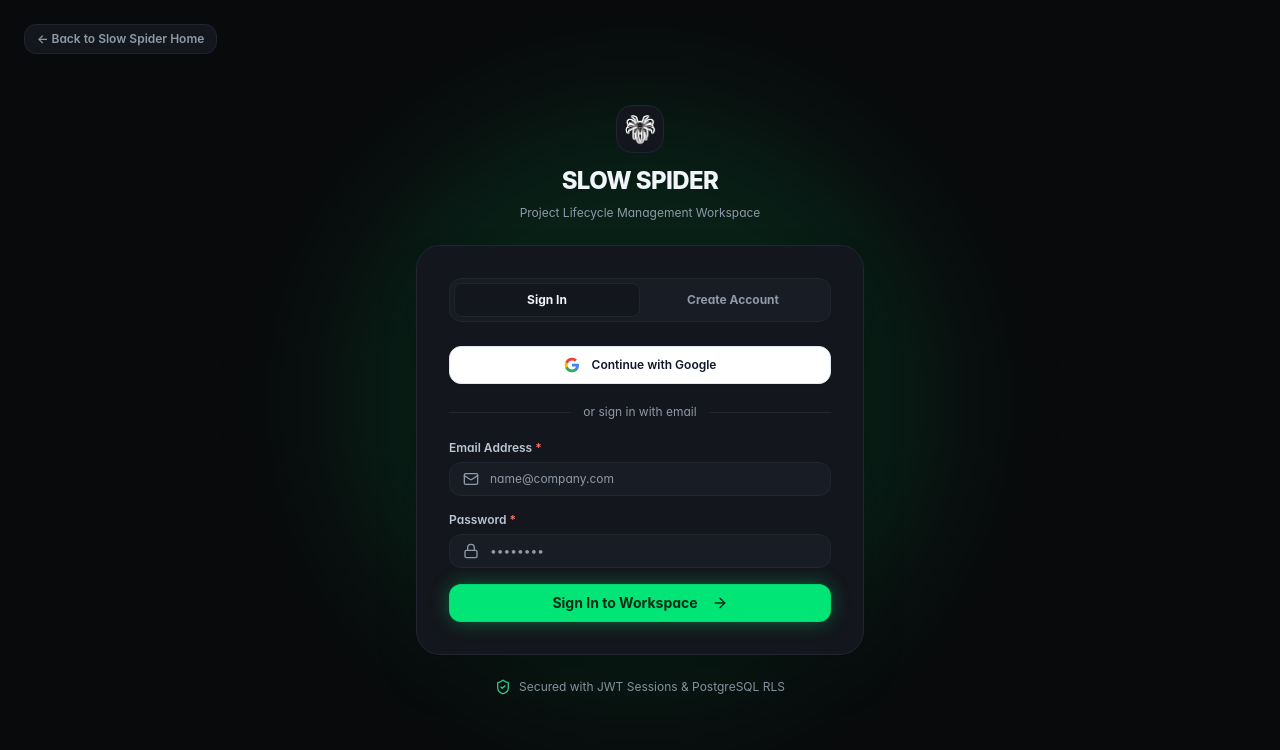
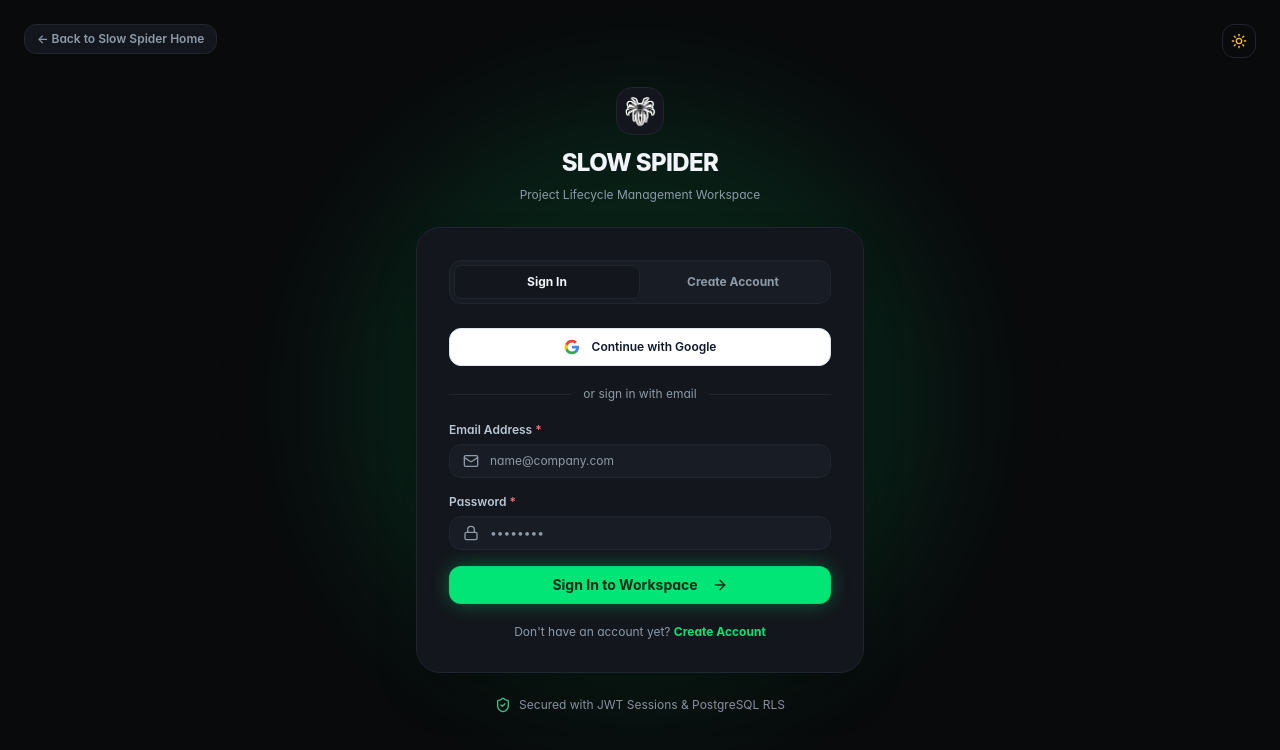
Before and after one commit to Kushagra110504/Slow-Spider, a React (Vite) app: page / in a window 1280 px wide. Both pictures are taken after a click on the button "Sign In". Shown: the top 750 px of the page. Built offline with nearby package versions, Linux system fonts and the light colour scheme; no server answers; the database is empty.

Commit message:
Fix landing page theme toggle and auth mode navigation

```diff
--- a/src/App.tsx
+++ b/src/App.tsx
@@ -17,11 +17,28 @@ function AuthenticatedApp() {
   const [currentTab, setCurrentTab] = useState<NavTab>('dashboard');
   const [selectedProjectId, setSelectedProjectId] = useState<string>('proj-1');
   const [publicView, setPublicView] = useState<'landing' | 'auth'>('landing');
+  const [authMode, setAuthMode] = useState<'signin' | 'signup'>('signin');
 
   const [isDarkMode, setIsDarkMode] = useState<boolean>(() => {
     const saved = localStorage.getItem('pv_theme');
     return saved !== null ? saved === 'dark' : true;
   });
+
+  useEffect(() => {
+    if (isDarkMode) {
+      document.documentElement.classList.add('dark');
+      document.documentElement.classList.remove('light');
+      document.body.classList.add('dark');
+      document.body.classList.remove('light');
+      localStorage.setItem('pv_theme', 'dark');
+    } else {
+      document.documentElement.classList.remove('dark');
+      document.documentElement.classList.add('light');
+      document.body.classList.remove('dark');
+      document.body.classList.add('light');
+      localStorage.setItem('pv_theme', 'light');
+    }
+  }, [isDarkMode]);
 
   const handleToggleDarkMode = (val?: boolean) => {
     setIsDarkMode(prev => typeof val === 'boolean' ? val : !prev);
@@ -37,12 +54,25 @@ function AuthenticatedApp() {
 
   if (!isAuthenticated) {
     if (publicView === 'auth') {
-      return <AuthPage onBackToHome={() => setPublicView('landing')} />;
+      return (
+        <AuthPage
+          initialMode={authMode}
+          onBackToHome={() => setPublicView('landing')}
+          isDarkMode={isDarkMode}
+          onToggleDarkMode={handleToggleDarkMode}
+        />
+      );
     }
     return (
       <LandingPage
-        onStartNow={() => setPublicView('auth')}
-        onSignIn={() => setPublicView('auth')}
+        onStartNow={() => {
+          setAuthMode('signup');
+          setPublicView('auth');
+        }}
+        onSignIn={() => {
+          setAuthMode('signin');
+          setPublicView('auth');
+        }}
         isDarkMode={isDarkMode}
         onToggleDarkMode={handleToggleDarkMode}
       />
@@ -71,6 +101,8 @@ function AuthenticatedApp() {
       onSelectTab={(tab) => handleNavigate(tab)}
       selectedProjectId={selectedProjectId}
       onNavigateToProject={handleNavigateToProject}
+      isDarkMode={isDarkMode}
+      onToggleDarkMode={handleToggleDarkMode}
     >
       {currentTab === 'dashboard' && (
         <DashboardPage onNavigate={handleNavigate} />
--- a/src/components/layout/AppLayout.tsx
+++ b/src/components/layout/AppLayout.tsx
@@ -17,6 +17,8 @@ interface AppLayoutProps {
   selectedProjectId?: string;
   onNavigateToProject: (projectId: string) => void;
   children: React.ReactNode;
+  isDarkMode?: boolean;
+  onToggleDarkMode?: (val?: boolean) => void;
 }
 
 import { useAuth } from '../../context/AuthContext';
@@ -27,12 +29,16 @@ export const AppLayout: React.FC<AppLayoutProps> = ({
   selectedProjectId,
   onNavigateToProject,
   children,
+  isDarkMode: propIsDarkMode,
+  onToggleDarkMode: propOnToggleDarkMode,
 }) => {
   const { user } = useAuth();
-  const [isDarkMode, setIsDarkMode] = useState<boolean>(() => {
+  const [internalDarkMode, setInternalDarkMode] = useState<boolean>(() => {
     const saved = localStorage.getItem('pv_theme');
     return saved !== null ? saved === 'dark' : true;
   });
+
+  const isDarkMode = propIsDarkMode !== undefined ? propIsDarkMode : internalDarkMode;
 
   const [isSearchOpen, setIsSearchOpen] = useState(false);
   const [isNotificationsOpen, setIsNotificationsOpen] = useState(false);
@@ -100,7 +106,11 @@ export const AppLayout: React.FC<AppLayoutProps> = ({
   const [isMobileSidebarOpen, setIsMobileSidebarOpen] = useState(false);
 
   const handleToggleDarkMode = (val?: boolean) => {
-    setIsDarkMode(prev => typeof val === 'boolean' ? val : !prev);
+    if (propOnToggleDarkMode) {
+      propOnToggleDarkMode(val);
+    } else {
+      setInternalDarkMode(prev => typeof val === 'boolean' ? val : !prev);
+    }
   };
 
   const handleCreatedProject = (project: Project) => {
--- a/src/pages/AuthPage.tsx
+++ b/src/pages/AuthPage.tsx
@@ -1,24 +1,39 @@
-import React, { useState } from 'react';
+import React, { useState, useEffect } from 'react';
 import {
   Lock, Mail, User as UserIcon,
-  ArrowRight, ShieldCheck, AlertCircle, Info
+  ArrowRight, ShieldCheck, AlertCircle, Info,
+  Sun, Moon
 } from 'lucide-react';
 import { useAuth } from '../context/AuthContext';
 import { Button } from '../components/ui/Button';
 
 interface AuthPageProps {
   onBackToHome?: () => void;
+  initialMode?: 'signin' | 'signup';
+  isDarkMode?: boolean;
+  onToggleDarkMode?: (val?: boolean) => void;
 }
 
-export const AuthPage: React.FC<AuthPageProps> = ({ onBackToHome }) => {
+export const AuthPage: React.FC<AuthPageProps> = ({
+  onBackToHome,
+  initialMode = 'signin',
+  isDarkMode,
+  onToggleDarkMode,
+}) => {
   const { login, signup, loginWithGoogle } = useAuth();
-  const [mode, setMode] = useState<'signin' | 'signup'>('signin');
+  const [mode, setMode] = useState<'signin' | 'signup'>(initialMode);
   const [email, setEmail] = useState('');
   const [password, setPassword] = useState('');
   const [name, setName] = useState('');
   const [error, setError] = useState<string | null>(null);
   const [isLoading, setIsLoading] = useState(false);
   const [showGoogleNotice, setShowGoogleNotice] = useState(false);
+
+  useEffect(() => {
+    setMode(initialMode);
+    setError(null);
+    setShowGoogleNotice(false);
+  }, [initialMode]);
 
   const handleSubmit = async (e: React.FormEvent) => {
     e.preventDefault();
@@ -63,9 +78,20 @@ export const AuthPage: React.FC<AuthPageProps> = ({ onBackToHome }) => {
       {onBackToHome && (
         <button
           onClick={onBackToHome}
-          className="absolute top-6 left-6 text-xs font-semibold text-vault-textMuted hover:text-vault-textPrimary flex items-center gap-2 px-3 py-1.5 rounded-xl bg-vault-card hover:bg-vault-cardHover border border-vault-border transition-all cursor-pointer"
+          className="absolute top-6 left-6 text-xs font-semibold text-vault-textMuted hover:text-vault-textPrimary flex items-center gap-2 px-3 py-1.5 rounded-xl bg-vault-card hover:bg-vault-cardHover border border-vault-border transition-all cursor-pointer shadow-sm"
         >
           <span>← Back to Slow Spider Home</span>
+        </button>
+      )}
+
+      {/* Theme Toggle Trigger */}
+      {onToggleDarkMode && (
+        <button
+          onClick={() => onToggleDarkMode()}
+          className="absolute top-6 right-6 p-2 rounded-xl text-vault-textMuted hover:text-vault-textPrimary hover:bg-vault-cardHover border border-vault-border transition-colors cursor-pointer shadow-sm"
+          title="Toggle Theme"
+        >
+          {isDarkMode ? <Sun className="w-4 h-4 text-amber-400" /> : <Moon className="w-4 h-4 text-slate-700" />}
         </button>
       )}
 
@@ -244,6 +270,33 @@ export const AuthPage: React.FC<AuthPageProps> = ({ onBackToHome }) => {
               <ArrowRight className="w-4 h-4 ml-1.5" />
             </Button>
           </form>
+
+          {/* Mode Switch Helper */}
+          <div className="mt-5 text-center text-xs text-vault-textMuted">
+            {mode === 'signup' ? (
+              <span>
+                Already have an account?{' '}
+                <button
+                  type="button"
+                  onClick={() => { setMode('signin'); setError(null); setShowGoogleNotice(false); }}
+                  className="font-bold text-[#045E33] dark:text-[#00E575] hover:underline cursor-pointer"
+                >
+                  Sign In to Workspace
+                </button>
+              </span>
+            ) : (
+              <span>
+                Don't have an account yet?{' '}
+                <button
+                  type="button"
+                  onClick={() => { setMode('signup'); setError(null); setShowGoogleNotice(false); }}
+                  className="font-bold text-[#045E33] dark:text-[#00E575] hover:underline cursor-pointer"
+                >
+                  Create Account
+                </button>
+              </span>
+            )}
+          </div>
         </div>
 
         {/* Security Indicator */}
```
